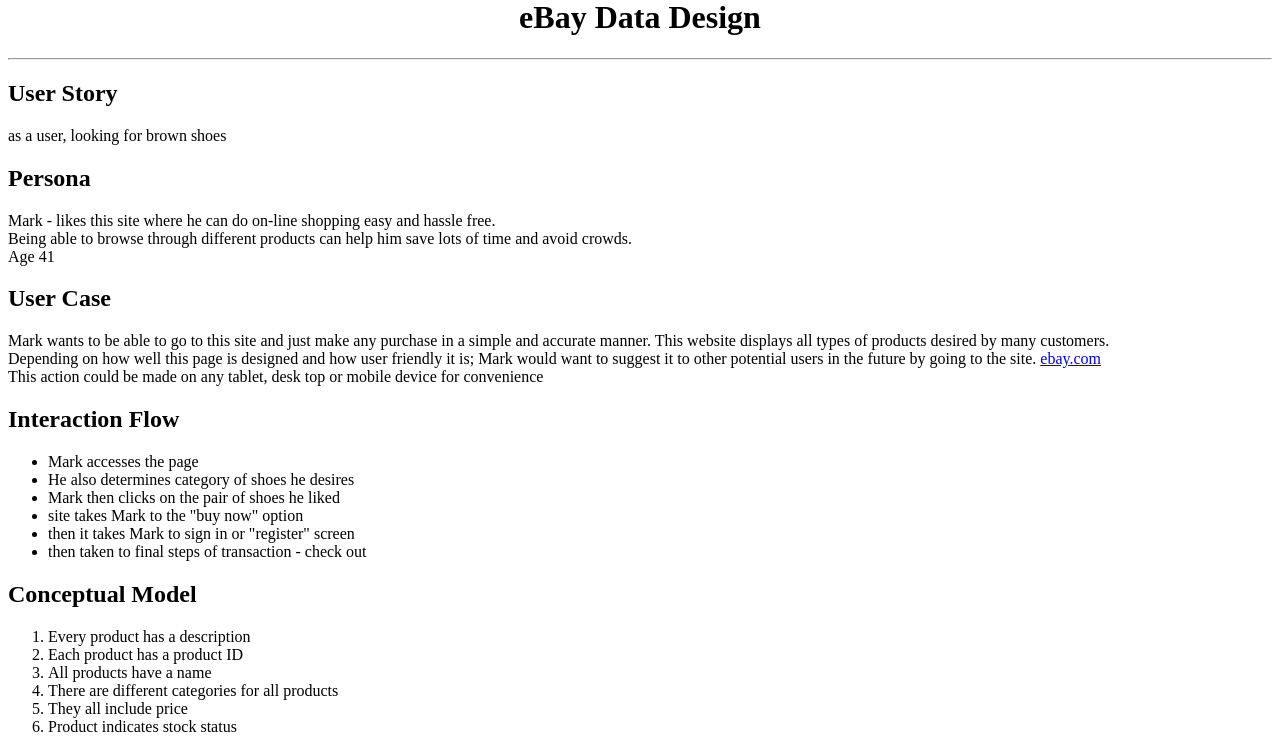
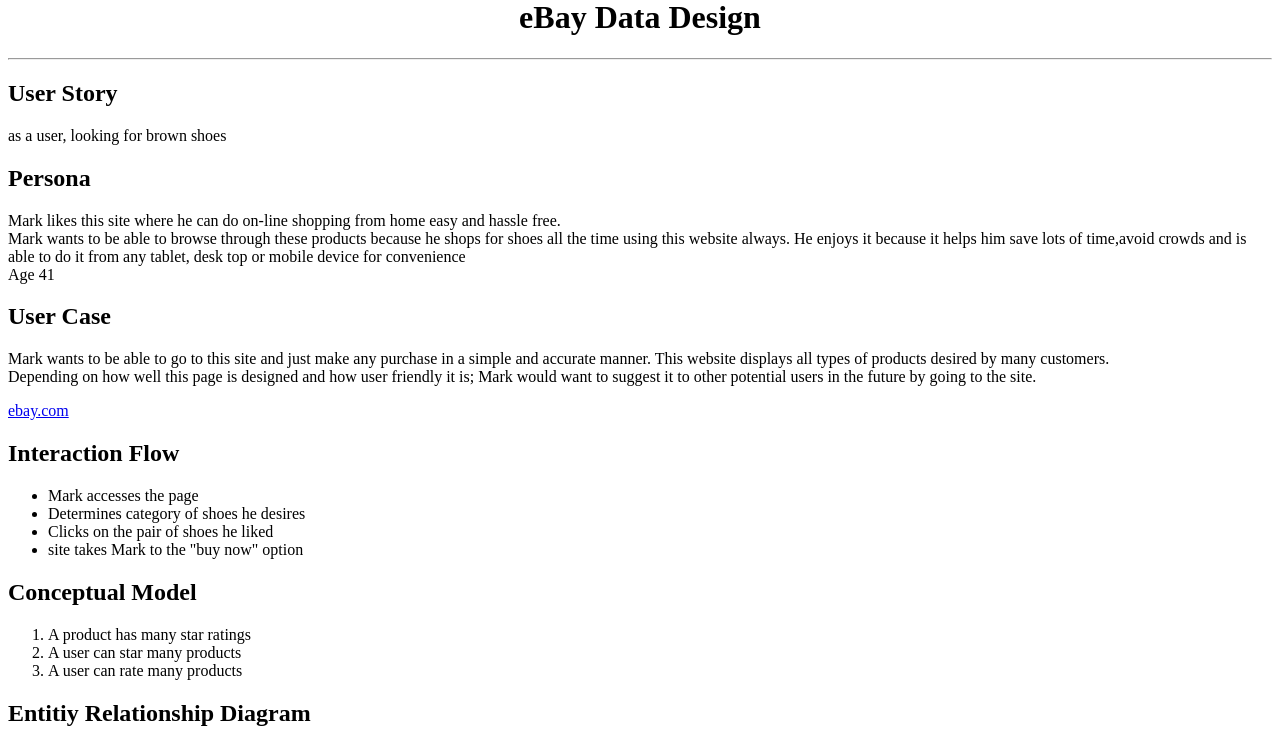
Before and after one commit to marcelo-ibarra/ebaydatadesign, a PHP site: page / in a window 1280 px wide. Shown: the part 22-766 px from the top of the page. Run offline with PHP 8.4, Linux system fonts and the light colour scheme.

Commit message:
yay! we can commit

```diff
--- a/index.php
+++ b/index.php
@@ -11,9 +11,9 @@
 			<h2>User Story</h2>
 			<p>as a user, looking for brown shoes</p>
 			<h2>Persona</h2>
-			<p>Mark - likes this site where he can do on-line shopping easy and hassle free.<br> Being able to browse
-				through different products can help him save lots of time and avoid crowds.<br>
-				Age 41</p>
+			<p>Mark likes this site where he can do on-line shopping from home easy and hassle free.<br> Mark wants to be
+				able to browse through these products because he shops for shoes all the time using this website always. He enjoys it because it helps him save lots of time,avoid crowds and is able to do it from any tablet, desk top or mobile device for convenience<br>
+			Age 41</p>
 		</header>
 		<h2>User Case</h2>
 		<p>Mark wants to be able to go to this site and just make any purchase in a simple and accurate manner.
@@ -21,26 +21,22 @@
 			<br>Depending on how well this page is
 			designed and how user friendly it is; Mark would want to suggest it to other potential users in the future by
 			going to the site.
-			<a href="https://ebay.com" target="_blank">ebay.com</a>
-			<br>This action could be made on any tablet, desk top or mobile device for convenience</p>
+			</p>
+		<a href="https://ebay.com" target="_blank">ebay.com</a>
 		<h2>Interaction Flow</h2>
 		<ul>
 			<li>Mark accesses the page</li>
-			<li>He also determines category of shoes he desires</li>
-			<li>Mark then clicks on the pair of shoes he liked</li>
+			<li>Determines category of shoes he desires</li>
+			<li>Clicks on the pair of shoes he liked</li>
 			<li>site takes Mark to the "buy now" option</li>
-			<li>then it takes Mark to sign in or "register" screen</li>
-			<li>then taken to final steps of transaction - check out</li>
 		</ul>
 		<h2>Conceptual Model</h2>
 		<ol>
-			<li>Every product has a description</li>
-			<li>Each product has a product ID</li>
-			<li>All products have a name</li>
-			<li>There are different categories for all products</li>
-			<li>They all include price</li>
-			<li>Product indicates stock status</li>
+			<li>A product has many star ratings</li>
+			<li>A user can star many products</li>
+			<li>A user can rate many products</li>
 		</ol>
 		<h2>Entitiy Relationship Diagram</h2>
+		<img src="images/ebay-erd.svg" alt="ebayerd">
 	</body>
 </html>
```
Also changed, not shown: images/ebay-erd.svg (added), 1 other file.
